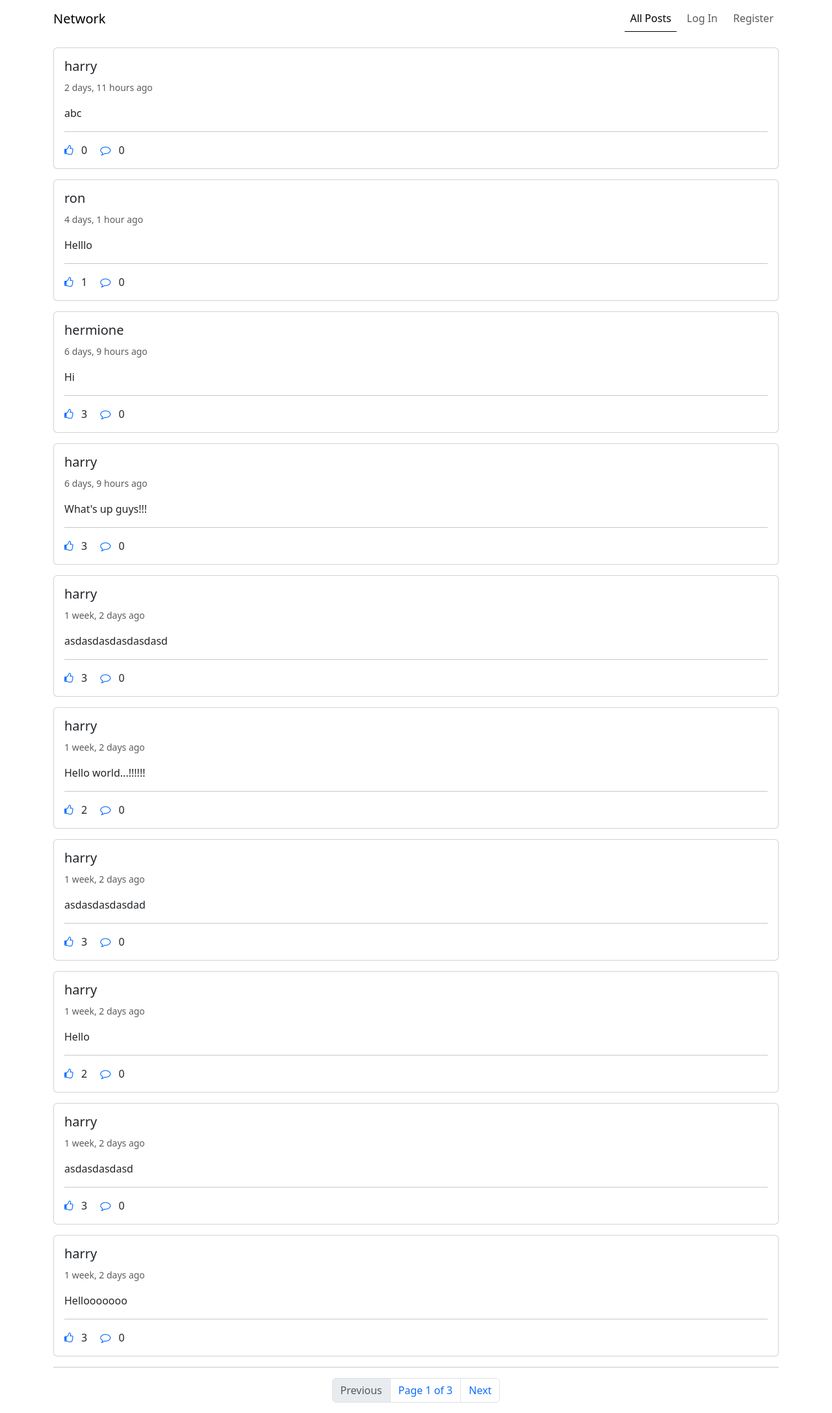
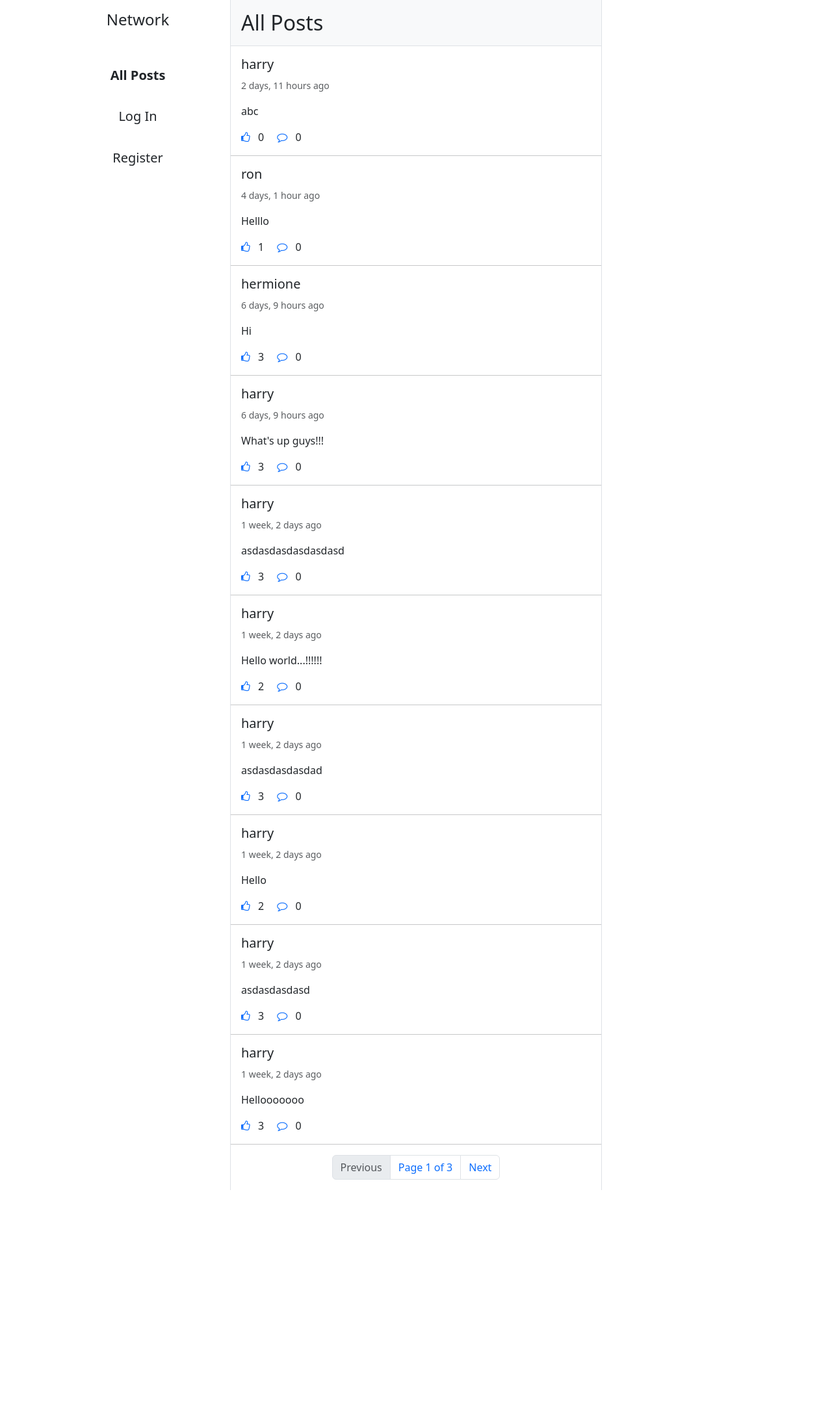
Before and after one commit to srky420/cs50w-project4, a Django app: page / in a window 1280 px wide. Shown: the whole page at 65% size. After the commit the page ends 1831 px from the top, so only its background shows below. Run offline with Django 3.2, Linux system fonts and the light colour scheme; data comes from the database, SQL or seed files in the repository; both versions use the stored data as it was after the commit; data that the repository does not hold is empty.

Commit message:
Add frontend styling and optimizations

```diff
--- a/network/static/network/styles.css
+++ b/network/static/network/styles.css
@@ -1,5 +1,6 @@
-.nav-item .active {
-    border-bottom: 1px solid black;
+.active {
+    border: 0px;
+    font-weight: bold;
 }
 
 #post-id {
--- a/network/templates/network/index.html
+++ b/network/templates/network/index.html
@@ -4,21 +4,27 @@
 
 {% block body %}
 
-    {% if request.user.is_authenticated and request.path != "/followings" %}
+    {% if request.path == "/followings" %}
 
-    <form action="{% url 'create-post' %}" method="post">
+        <h2 class="p-3 bg-body-tertiary m-0 border-bottom">Your Followings</h2>
+
+    {% elif request.path == "/" %}
+
+        <h2 class="p-3 bg-body-tertiary m-0 border-bottom">All Posts</h2>
+
+        {% if request.user.is_authenticated %}
+
+            <form action="{% url 'create-post' %}" method="post" class="text-end mb-3">
                 {% csrf_token %}
                 <div class="form-floating">
-            <textarea name="content" class="form-control rounded-bottom-0" placeholder="Leave a comment here" style="height: 120px;"></textarea>
+                    <textarea name="content" class="form-control border-end-0 border-start-0 rounded-0" placeholder="Leave a comment here" style="height: 120px;"></textarea>
                     <label for="post-content" class="text-muted">What's on your mind?</label>
-            <input class="btn btn-primary rounded-top-0" type="submit" value="Create Post">
+                    <input class="btn btn-primary rounded-top-0 rounded-end-0" type="submit" value="Create Post">
                 </div>
             </form>
 
         {% endif %}
 
-    {% if request.path == "/followings" %}
-        <h2 class="my-3">Your Followings</h2>
     {% endif %}
 
     {% include "network/posts.html" %}
--- a/network/templates/network/layout.html
+++ b/network/templates/network/layout.html
@@ -14,45 +14,48 @@
     </head>
     <body>
 
-        <nav class="navbar navbar-expand-lg bg-transparent">
-            <div class="container">
-                <a class="navbar-brand" href="#">Network</a>
-                <div>
-                    <ul class="navbar-nav gap-2">
+        <div class="container">
+            <div class="row">
+                <div class="col-3 border-end">
+                    <h4 class="text-center my-3">Network</h4>
+                    <ul class="list-unstyled text-center my-5">
                         {% if request.user.is_authenticated %}
-                            <li class="nav-item">
-                                <a class="nav-link" href="{% url 'profile' request.user.id %}"><strong>{{ request.user.username }}</strong></a>
+                            <li class="my-3">
+                                <a class="btn btn-lg rounded-5" href="{% url 'profile' request.user.id %}">{{ request.user.username }}</a>
                             </li>
                         {% endif %}
 
                         {% with request.resolver_match.url_name as url_name %}
-                            <li class="nav-item">
-                                <a class="nav-link {% if url_name == 'index' %}active{% endif %}" href="{% url 'index' %}">All Posts</a>
+                            <li class="my-3">
+                                <a class="btn btn-lg rounded-5 {% if url_name == 'index' %}active{% endif %}" href="{% url 'index' %}">All Posts</a>
                             </li>
                             {% if request.user.is_authenticated %}
-                                <li class="nav-item">
-                                    <a class="nav-link {% if url_name == 'followings' %}active{% endif %}" href="{% url 'followings' %}">Following</a>
+                                <li class="my-3">
+                                    <a class="btn btn-lg rounded-5 {% if url_name == 'followings' %}active{% endif %}" href="{% url 'followings' %}">Following</a>
                                 </li>
-                                <li class="nav-item">
-                                    <a class="nav-link" href="{% url 'logout' %}">Log Out</a>
+                                <li class="my-5 py-5">
+                                    <a class="btn btn-danger btn-lg rounded-5" href="{% url 'logout' %}">Log Out</a>
                                 </li>
                             {% else %}
-                                <li class="nav-item">
-                                    <a class="nav-link {% if url_name == 'login' %}active{% endif %}" href="{% url 'login' %}">Log In</a>
+                                <li class="my-3">
+                                    <a class="btn btn-lg rounded-5 {% if url_name == 'login' %}active{% endif %}" href="{% url 'login' %}">Log In</a>
                                 </li>
-                                <li class="nav-item">
-                                    <a class="nav-link {% if url_name == 'register' %}active{% endif %}" href="{% url 'register' %}">Register</a>
+                                <li class="my-3">
+                                    <a class="btn btn-lg rounded-5 {% if url_name == 'register' %}active{% endif %}" href="{% url 'register' %}">Register</a>
                                 </li>
                             {% endif %}
                         {% endwith %}
                     </ul>
                 </div>
+                <div class="col-6 p-0 min-vh-100">
+                    {% block body %}
+                    {% endblock %}
+                </div>
+                <div class="col-3 border-start">
+                    {% block sidebar %}
+                    {% endblock %}
+                </div>
             </div>
-        </nav>
-
-        <div class="container my-3">
-            {% block body %}
-            {% endblock %}
         </div>
 
         <script src="https://cdn.jsdelivr.net/npm/js-cookie@3.0.5/dist/js.cookie.min.js"></script>
--- a/network/templates/network/login.html
+++ b/network/templates/network/login.html
@@ -2,13 +2,13 @@
 
 {% block body %}
 
-    <h1 class="text-center my-3">Login</h1>
+    <h2 class="p-3 bg-body-tertiary border-bottom">Login</h2>
 
     {% if message %}
         <div class="msg">{{ message }}</div>
     {% endif %}
 
-    <form action="{% url 'login' %}" method="post" class="text-center">
+    <form action="{% url 'login' %}" method="post" class="text-center m-3">
         {% csrf_token %}
         <input type="text" class="form-control mb-3" name="username" placeholder="Username">
         <input type="text" class="form-control mb-3" name="password" placeholder="Password">
--- a/network/templates/network/pagination.html
+++ b/network/templates/network/pagination.html
@@ -1,5 +1,4 @@
-<hr>
-<ul class="pagination justify-content-center">
+<ul class="pagination justify-content-center my-3">
     <li class="page-item">
         <a href="{% if posts.has_previous %}{{ request.path }}?page={{ posts.previous_page_number }}{% else %}#{% endif %}"
             class="page-link {% if not posts.has_previous %} disabled {% endif %}">Previous</a>
--- a/network/templates/network/posts.html
+++ b/network/templates/network/posts.html
@@ -1,13 +1,12 @@
 {% for post, like in zipped_list %}
 
-        <div class="card w-100 my-3" id="post{{ post.id }}">
+        <div class="card w-100 border-0" id="post{{ post.id }}">
             <div class="card-body position-relative">
                 <h5 class="card-title">
                     <a href="{% url 'profile' post.posted_by.id %}" class="link-dark link-underline-opacity-0 link-underline-opacity-100-hover">{{ post.posted_by }}</a>
                 </h5>
                 <small class="card-subtitle mb-2 text-body-secondary">{{ post.posted_on|timesince }} ago</small>
                 <p class="card-text my-3 post-content">{{ post.content }}</p>
-                <hr>
                 <p class="card-text">
                     <a class="text-decoration-none like-btn" data-post="{{ post.id }}">
                         {% if like %}
@@ -58,6 +57,8 @@
             </div>
         </div>
 
+        <hr class="my-0">
+
 {% empty %}
 
     <h3 class="my-3">No posts yet.</h3>
--- a/network/templates/network/register.html
+++ b/network/templates/network/register.html
@@ -2,13 +2,13 @@
 
 {% block body %}
 
-    <h2 class="text-center my-3">Register</h2>
+    <h2 class="p-3 bg-body-tertiary border-bottom">Register</h2>
 
     {% if message %}
         <div class="msg">{{ message }}</div>
     {% endif %}
 
-    <form action="{% url 'register' %}" method="post" class="text-center">
+    <form action="{% url 'register' %}" method="post" class="text-center m-3">
         {% csrf_token %}
         <input class="form-control mb-3" autofocus type="text" name="username" placeholder="Username">
         <input class="form-control mb-3" type="email" name="email" placeholder="Email Address">
```
Also changed, not shown: network/templates/network/profile.html (+9 -4 lines), db.sqlite3, network/templates/network/sidebar.html (added). Lines whose indentation alone changed are shown as unchanged.
